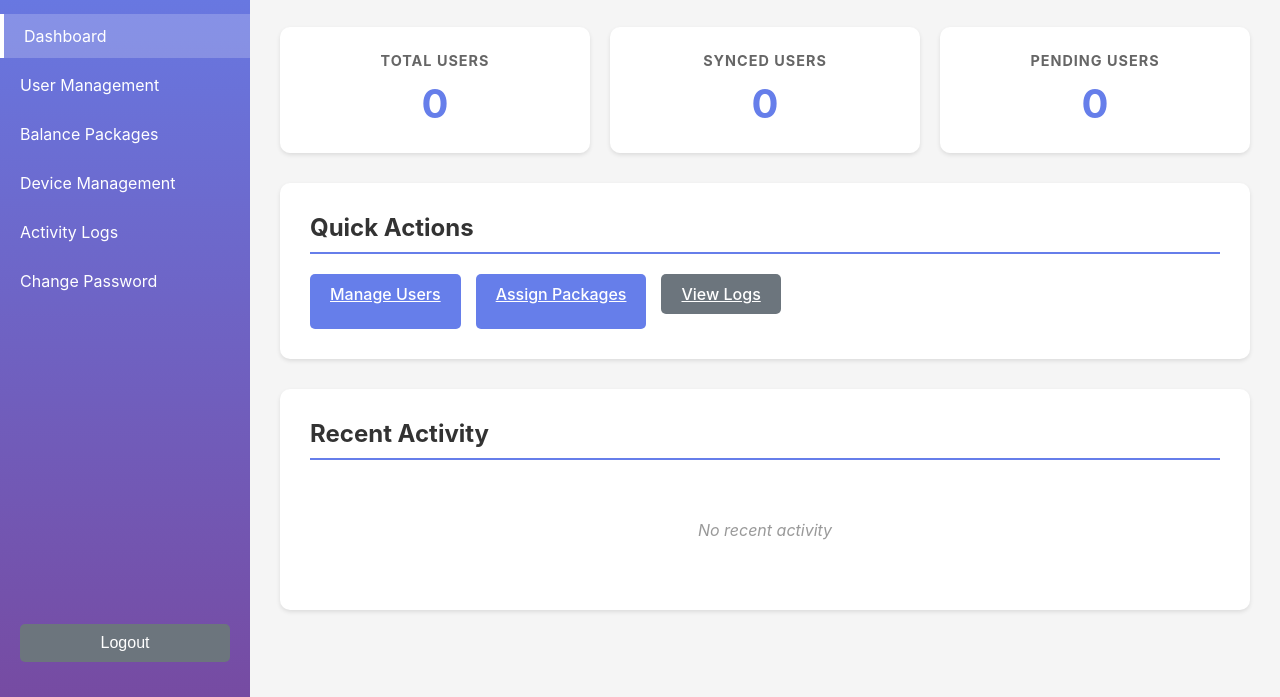
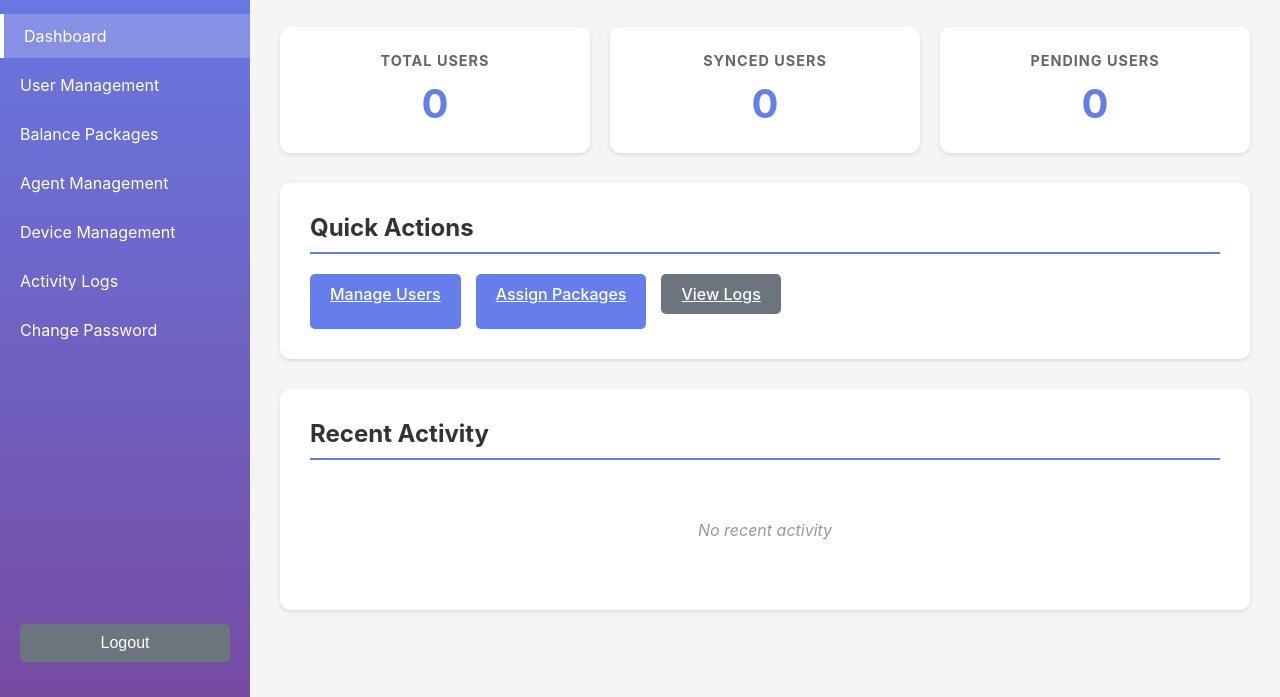
Before and after one commit to abenezer404/kelalbingo-admin-system, a website: page public/dashboard.html in a window 1280 px wide. Shown: the part 103-800 px from the top of the page. Drawn offline with Linux system fonts and the light colour scheme; no server answers; sample sign-in values are in the browser's storage.

Commit message:
agent page fixed

```diff
--- a/public/dashboard.html
+++ b/public/dashboard.html
@@ -21,6 +21,7 @@
             <li><a href="dashboard.html">Dashboard</a></li>
             <li><a href="users.html">User Management</a></li>
             <li><a href="packages.html">Balance Packages</a></li>
+            <li><a href="agents.html">Agent Management</a></li>
             <li><a href="devices.html">Device Management</a></li>
             <li><a href="logs.html">Activity Logs</a></li>
             <li><a href="change-password.html">Change Password</a></li>
```
Also changed, not shown: public/devices.html (+1 -0 lines), public/logs.html (+1 -0 lines), public/packages.html (+1 -0 lines), public/users.html (+1 -0 lines).
